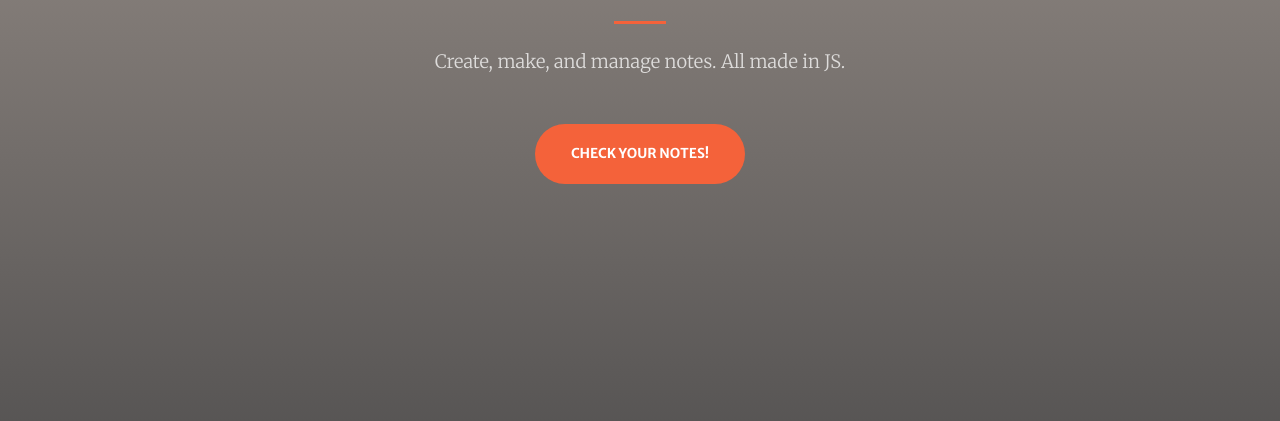
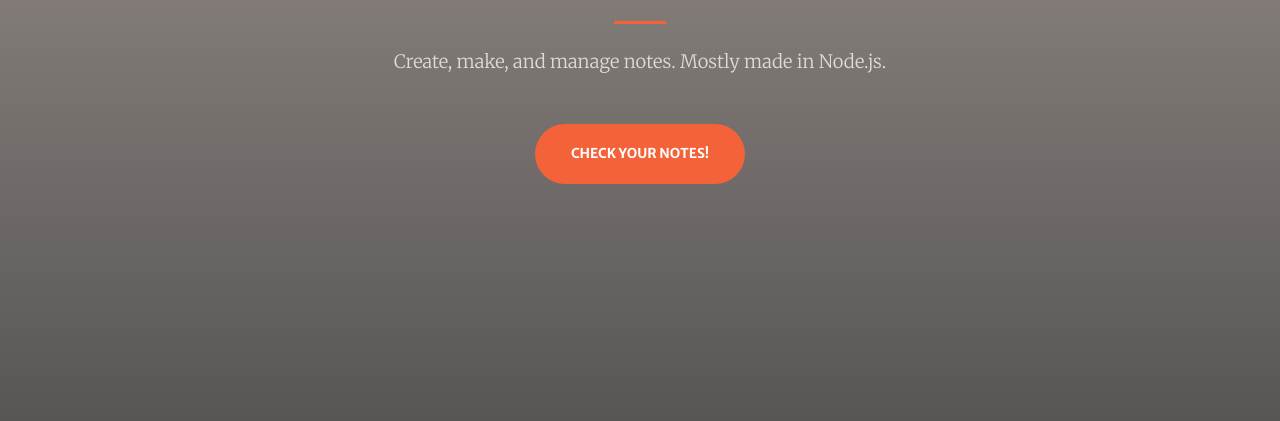
Before and after one commit to beepboop271/mhacks-12, a website with bundled scripts: page HTML Template/index.html in a window 1280 px wide. Shown: the part 379-800 px from the top of the page. Built offline with nearby package versions, Linux system fonts and the light colour scheme.

Commit message:
important things

```diff
--- a/HTML Template/index.html
+++ b/HTML Template/index.html
@@ -63,7 +63,7 @@
             <hr class="divider my-4">
           </div>
           <div class="col-lg-8 align-self-baseline">
-            <p class="text-white-75 font-weight-light mb-5">Create, make, and manage notes. All made in JS.</p>
+            <p class="text-white-75 font-weight-light mb-5">Create, make, and manage notes. Mostly made in Node.js.</p>
             <a class="btn btn-primary btn-xl js-scroll-trigger" href="#notes">Check your notes!</a>
           </div>
         </div>
```
Also changed, not shown: HTML Template/README.md (deleted).
